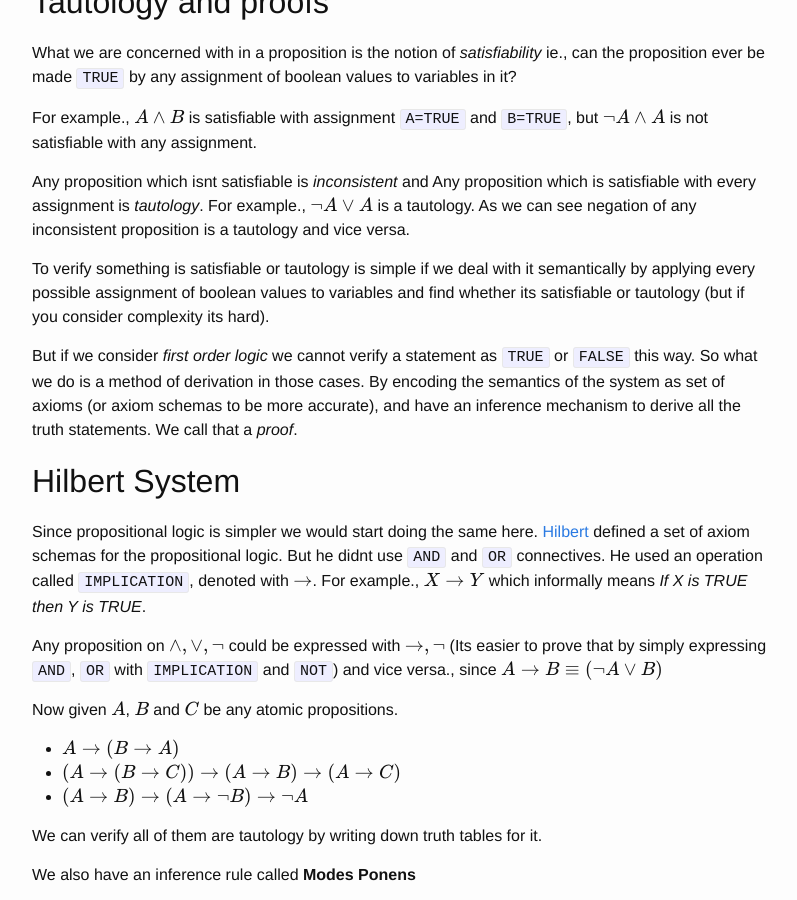
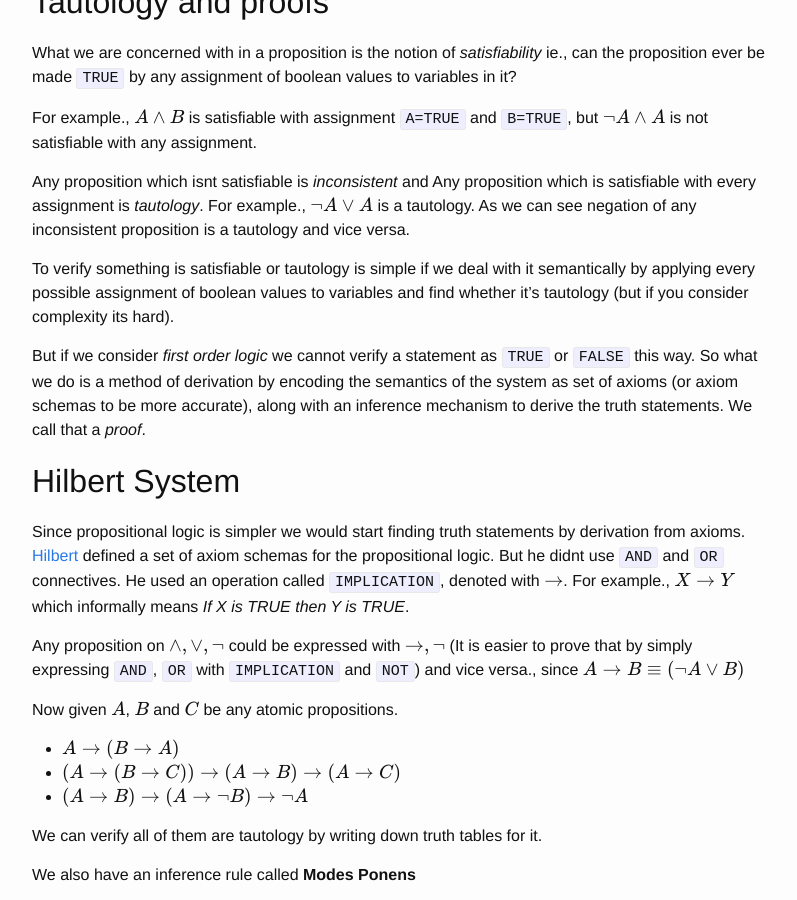
Before and after one commit to yellowflash/yellowflash.github.io, a Jekyll site: the page built from _posts/2015-11-14-propositions-and-types.md, in a window 1280 px wide and 900 px high, scrolled down 313 px. Shown: the whole window, without its empty margins (238-1035 px from the left). Built offline with Jekyll 4.4.1, drawn with Linux system fonts in a browser that asks for light colours; formulas are drawn with MathJax 3; some of the changed text lies outside the part shown.

Commit message:
Fixing some language problems in old post, and adding a new post on lambda calculus series

```diff
--- a/_posts/2015-11-14-propositions-and-types.md
+++ b/_posts/2015-11-14-propositions-and-types.md
@@ -17,16 +17,16 @@ For example., $A \wedge B$ is satisfiable with assignment `A=TRUE` and `B=TRUE`,
 
 Any proposition which isnt satisfiable is *inconsistent* and Any proposition which is satisfiable with every assignment is *tautology*. For example., $\neg A \vee A$ is a tautology. As we can see negation of any inconsistent proposition is a tautology and vice versa.
 
-To verify something is satisfiable or tautology is simple if we deal with it semantically by applying every possible assignment of boolean values to variables and find whether its satisfiable or tautology  (but if you consider complexity its hard).
+To verify something is satisfiable or tautology is simple if we deal with it semantically by applying every possible assignment of boolean values to variables and find whether it's tautology  (but if you consider complexity its hard).
 
-But if we consider *first order logic* we cannot verify a statement as `TRUE` or `FALSE` this way. So what we do is a method of derivation in those cases. By encoding the semantics of the system as set of axioms (or axiom schemas to be more accurate), and have an inference mechanism to derive all the truth statements. We call that a *proof*.
+But if we consider *first order logic* we cannot verify a statement as `TRUE` or `FALSE` this way. So what we do is a method of derivation by encoding the semantics of the system as set of axioms (or axiom schemas to be more accurate), along with an inference mechanism to derive the truth statements. We call that a *proof*.
 
 Hilbert System
 --------------
 
-Since propositional logic is simpler we would start doing the same here. [Hilbert](https://en.wikipedia.org/wiki/David_Hilbert) defined a set of axiom schemas for the propositional logic. But he didnt use `AND` and `OR` connectives. He used an operation called `IMPLICATION`, denoted with $\rightarrow$. For example., $X \rightarrow Y$ which informally means *If X is TRUE then Y is TRUE*.
+Since propositional logic is simpler we would start finding truth statements by derivation from axioms. [Hilbert](https://en.wikipedia.org/wiki/David_Hilbert) defined a set of axiom schemas for the propositional logic. But he didnt use `AND` and `OR` connectives. He used an operation called `IMPLICATION`, denoted with $\rightarrow$. For example., $X \rightarrow Y$ which informally means *If X is TRUE then Y is TRUE*.
 
-Any proposition on $\wedge , \vee, \neg$ could be expressed with $\rightarrow , \neg$ (Its easier to prove that by simply expressing `AND`, `OR` with `IMPLICATION` and `NOT`) and vice versa., since $A \rightarrow B \equiv (\neg A \vee B)$
+Any proposition on $\wedge , \vee, \neg$ could be expressed with $\rightarrow , \neg$ (It is easier to prove that by simply expressing `AND`, `OR` with `IMPLICATION` and `NOT`) and vice versa., since $A \rightarrow B \equiv (\neg A \vee B)$
 
 
 Now given $A$, $B$ and $C$ be any atomic propositions.
@@ -75,7 +75,7 @@ For instance the first two Hilbert's Axioms are nothing but types of `K` and `S`
 
 And *Modes Ponens* inference rule is nothing but function application.
 
-The last one is tricky, its basically *Proof by contradiction* which can be used to prove *Law of excluded middle*. Constructive mathematics on which this isomorphism relies on doesnt allow it (Would talk more about it in seperate post). Without the negation and the last axiom, the reduced propositional logic is called *Positive implicational logic*.
+The last one is tricky, it's basically *Proof by contradiction* which can be used to prove *Law of excluded middle*. Constructive mathematics on which this isomorphism relies on doesnt allow it (Would talk more about it in seperate post). Without the negation and the last axiom, the reduced propositional logic is called *Positive implicational logic*.
 
 Hence existence of a lambda function itself is a proof of the proposition, since lambda calculus is equivalent to `SKI` combinatory logic. Where
 
```
Also changed, not shown: _posts/2015-11-15-execution-with-environments.md (added, +68 -0 lines).
